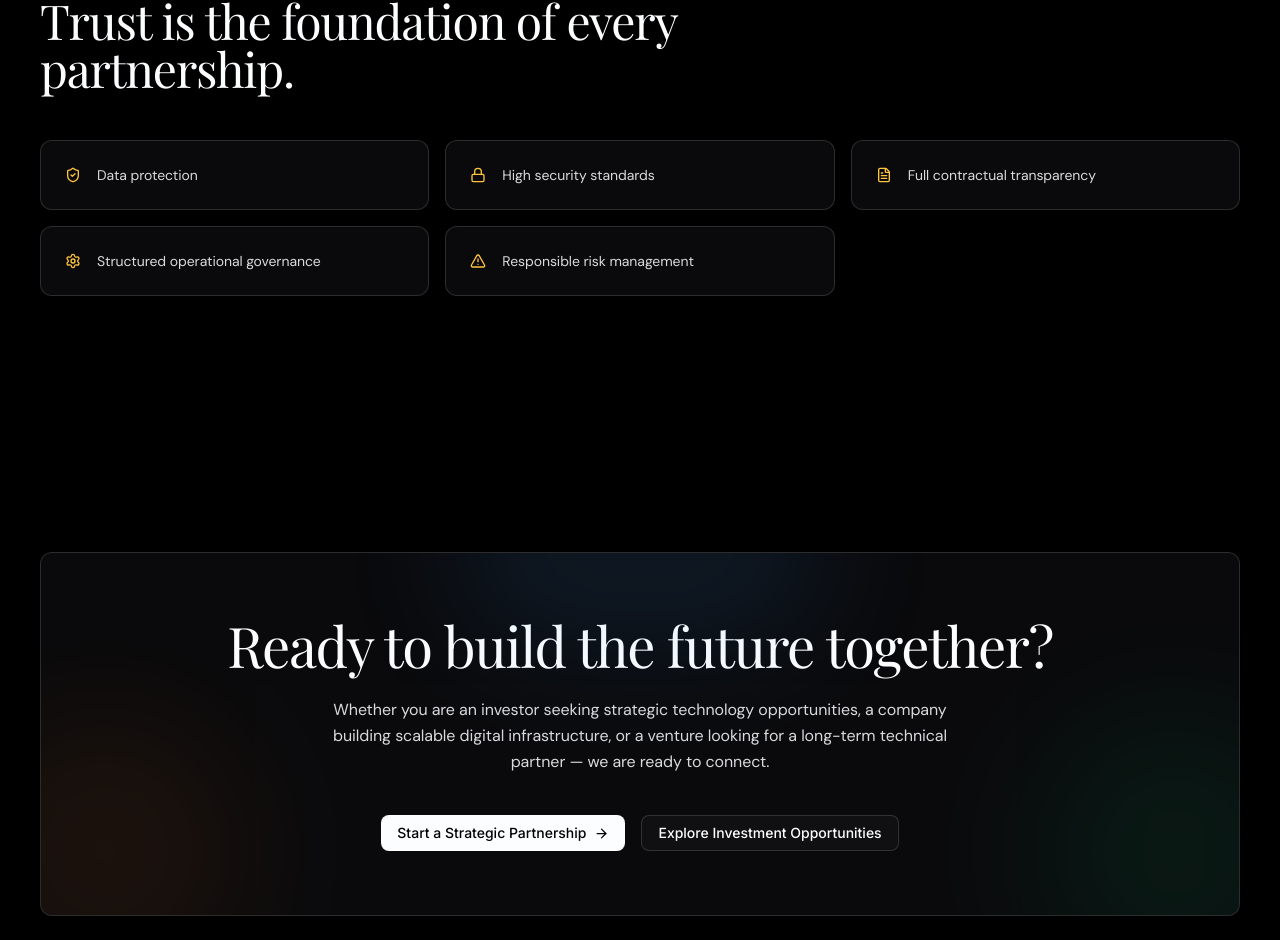
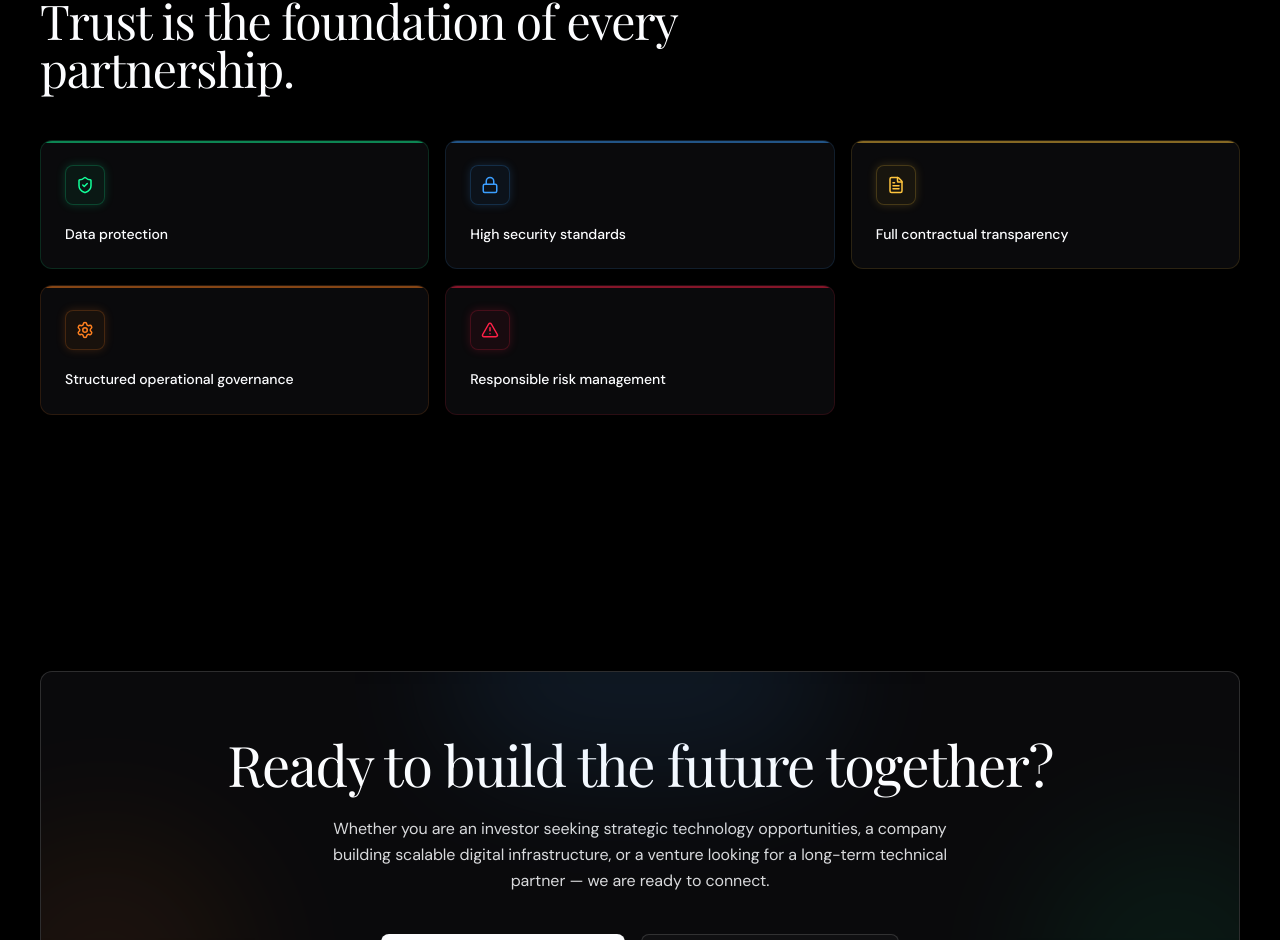
Before and after one commit to Saeed-Altout/solven-syntirx, a Next.js app: page /en in a window 1280 px wide. Shown: the part 6683-7623 px from the top of the page. Built offline with nearby package versions, Linux system fonts and the light colour scheme; a web font is replaced by a local one.

Commit message:
feat: refactor GovernanceSection to use GovernanceCard for improved structure and styling

```diff
--- a/src/app/[locale]/page.tsx
+++ b/src/app/[locale]/page.tsx
@@ -28,7 +28,6 @@ export default async function LandingPage({ params }: PageProps) {
     tBusinessModel,
     tValueProp,
     tVision,
-    tGovernance,
     tCta,
     tFooter,
   ] = await Promise.all([
@@ -39,7 +38,6 @@ export default async function LandingPage({ params }: PageProps) {
     getTranslations({ locale, namespace: "businessModel" }),
     getTranslations({ locale, namespace: "valueProposition" }),
     getTranslations({ locale, namespace: "vision" }),
-    getTranslations({ locale, namespace: "governance" }),
     getTranslations({ locale, namespace: "cta" }),
     getTranslations({ locale, namespace: "footer" }),
   ]);
@@ -56,7 +54,7 @@ export default async function LandingPage({ params }: PageProps) {
         <BusinessModelSection t={tBusinessModel} />
         <ValuePropositionSection t={tValueProp} />
         <VisionSection t={tVision} />
-        <GovernanceSection t={tGovernance} />
+        <GovernanceSection />
         <CtaSection t={tCta} locale={locale} />
         <ContactSection />
         <Footer t={tFooter} locale={locale} />
--- a/src/components/sections/governance-section.tsx
+++ b/src/components/sections/governance-section.tsx
@@ -1,22 +1,74 @@
+"use client";
+
 import { ShieldCheck, Lock, FileText, Settings, AlertTriangle } from "lucide-react";
-import type { TranslationValues } from "next-intl";
+import { useTranslations } from "next-intl";
 import { AnimatedSection } from "@/components/animated-section";
 
-// eslint-disable-next-line @typescript-eslint/no-explicit-any
-type TFn = (key: any, values?: TranslationValues) => string;
+const CARD_META = [
+  { Icon: ShieldCheck,   accent: "#11ff99", glow: "rgba(17,255,153,0.18)",  bg: "rgba(17,255,153,0.06)"  },
+  { Icon: Lock,          accent: "#3b9eff", glow: "rgba(59,158,255,0.18)",  bg: "rgba(59,158,255,0.06)"  },
+  { Icon: FileText,      accent: "#ffc53d", glow: "rgba(255,197,61,0.18)",  bg: "rgba(255,197,61,0.06)"  },
+  { Icon: Settings,      accent: "#ff801f", glow: "rgba(255,128,31,0.18)",  bg: "rgba(255,128,31,0.06)"  },
+  { Icon: AlertTriangle, accent: "#ff2047", glow: "rgba(255,32,71,0.18)",   bg: "rgba(255,32,71,0.06)"   },
+];
 
-interface GovernanceSectionProps {
-  t: TFn & { raw: (key: string) => unknown };
+function GovernanceCard({ point, meta }: { point: string; meta: typeof CARD_META[number] }) {
+  const { Icon, accent, glow, bg } = meta;
+  return (
+    <div
+      className="group relative flex flex-col gap-5 rounded-ds-lg border p-6 h-full overflow-hidden transition-all duration-300 cursor-default"
+      style={{
+        borderColor: `${accent}22`,
+        background: "var(--ds-surface-card)",
+        // CSS custom props for hover — toggled via group-hover in style tag below
+      }}
+    >
+      {/* Hover overlay — opacity transitions via CSS */}
+      <div
+        className="absolute inset-0 opacity-0 group-hover:opacity-100 transition-opacity duration-300 pointer-events-none rounded-ds-lg"
+        style={{ background: bg, boxShadow: `inset 0 0 40px ${glow}` }}
+      />
+      {/* Outer glow on hover */}
+      <div
+        className="absolute inset-0 opacity-0 group-hover:opacity-100 transition-opacity duration-300 pointer-events-none rounded-ds-lg"
+        style={{ boxShadow: `0 0 28px ${glow}` }}
+      />
+
+      {/* top accent line */}
+      <div
+        className="absolute top-0 left-0 right-0 h-[2px] rounded-t-ds-lg opacity-50 group-hover:opacity-100 transition-opacity duration-300"
+        style={{ background: accent }}
+      />
+
+      {/* icon */}
+      <div
+        className="relative w-10 h-10 rounded-ds-md flex items-center justify-center border transition-all duration-300"
+        style={{
+          color: accent,
+          background: bg,
+          borderColor: `${accent}33`,
+          boxShadow: `0 0 10px ${glow}`,
+        }}
+      >
+        <Icon size={18} />
+      </div>
+
+      {/* label */}
+      <p className="relative font-body text-sm font-medium text-ink leading-snug">
+        {point}
+      </p>
+    </div>
+  );
 }
 
-const ICONS = [ShieldCheck, Lock, FileText, Settings, AlertTriangle];
-
-export function GovernanceSection({ t }: GovernanceSectionProps) {
+export function GovernanceSection() {
+  const t = useTranslations("governance");
   const points = t.raw("points") as string[];
 
   return (
     <section className="bg-canvas px-6 py-24 lg:px-8 lg:py-32">
       <div className="mx-auto max-w-300">
+
         <AnimatedSection variant="fade-up">
           <span className="inline-flex items-center rounded-ds-full border border-hairline-strong bg-surface-elevated px-3 py-1 font-sans text-xs text-body-text mb-6 shadow-[0_0_10px_rgba(255,197,61,0.15)]">
             {t("badge")}
@@ -25,19 +77,15 @@ export function GovernanceSection({ t }: GovernanceSectionProps) {
             {t("headline")}
           </h2>
         </AnimatedSection>
+
         <div className="mt-12 grid sm:grid-cols-2 lg:grid-cols-3 gap-4">
-          {points.map((point, i) => {
-            const Icon = ICONS[i] ?? ShieldCheck;
-            return (
-              <AnimatedSection key={i} variant="scale-up" delay={i * 0.07}>
-                <div className="flex items-start gap-4 rounded-ds-lg border border-hairline-strong bg-surface-card p-6 h-full">
-                  <Icon size={16} className="mt-0.5 shrink-0 text-accent-yellow" />
-                  <span className="font-body text-sm text-body-text">{point}</span>
-                </div>
-              </AnimatedSection>
-            );
-          })}
+          {points.map((point, i) => (
+            <AnimatedSection key={i} variant="fade-up" delay={i * 0.07}>
+              <GovernanceCard point={point} meta={CARD_META[i] ?? CARD_META[0]} />
+            </AnimatedSection>
+          ))}
         </div>
+
       </div>
     </section>
   );
```
